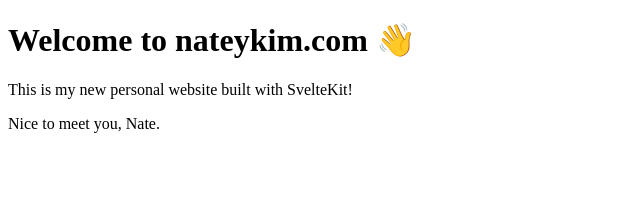
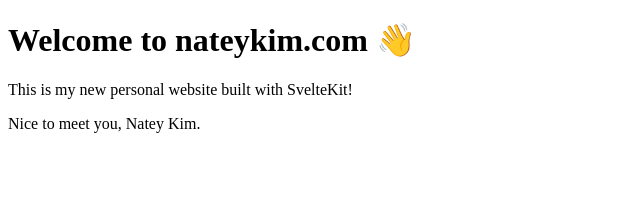
Before and after one commit to NateyKim/Website, a SvelteKit app: page / in a window 1280 px wide. Shown: the top 205 px of the page, without its empty margins (0-640 px from the left). Built offline with nearby package versions, Linux system fonts and the light colour scheme.

Commit message:
Your descriptive message here

```diff
--- a/src/routes/+page.svelte
+++ b/src/routes/+page.svelte
@@ -1,5 +1,14 @@
+<!--
+ git add .
+git commit -m "Your descriptive message here"
+git push
+-->
+<!--
+npx vercel deploy --prod
+-->
+
 <script>
-  let name = 'Nate';
+  let name = 'Natey Kim';
 </script>
 
 <main>
```
